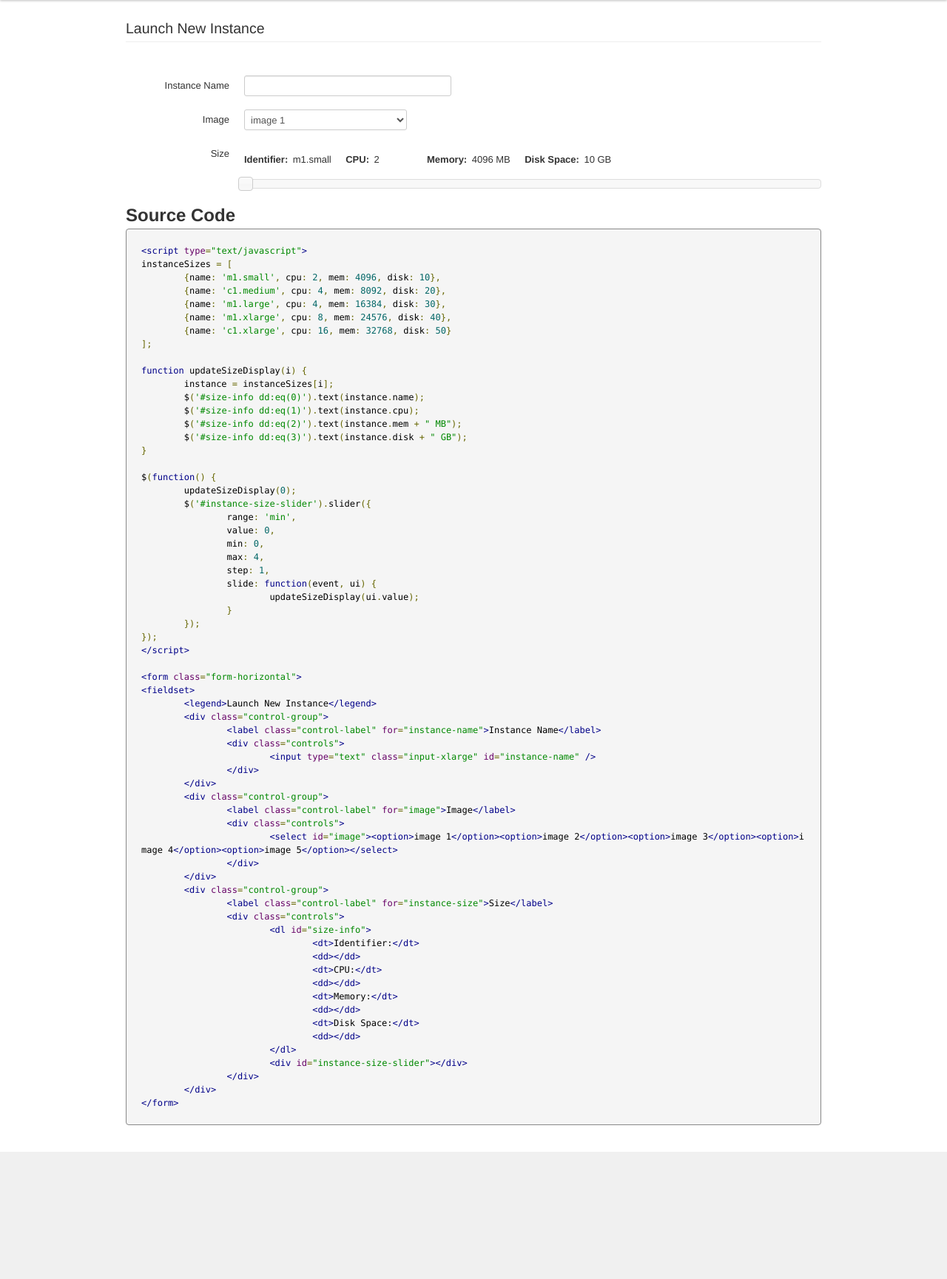
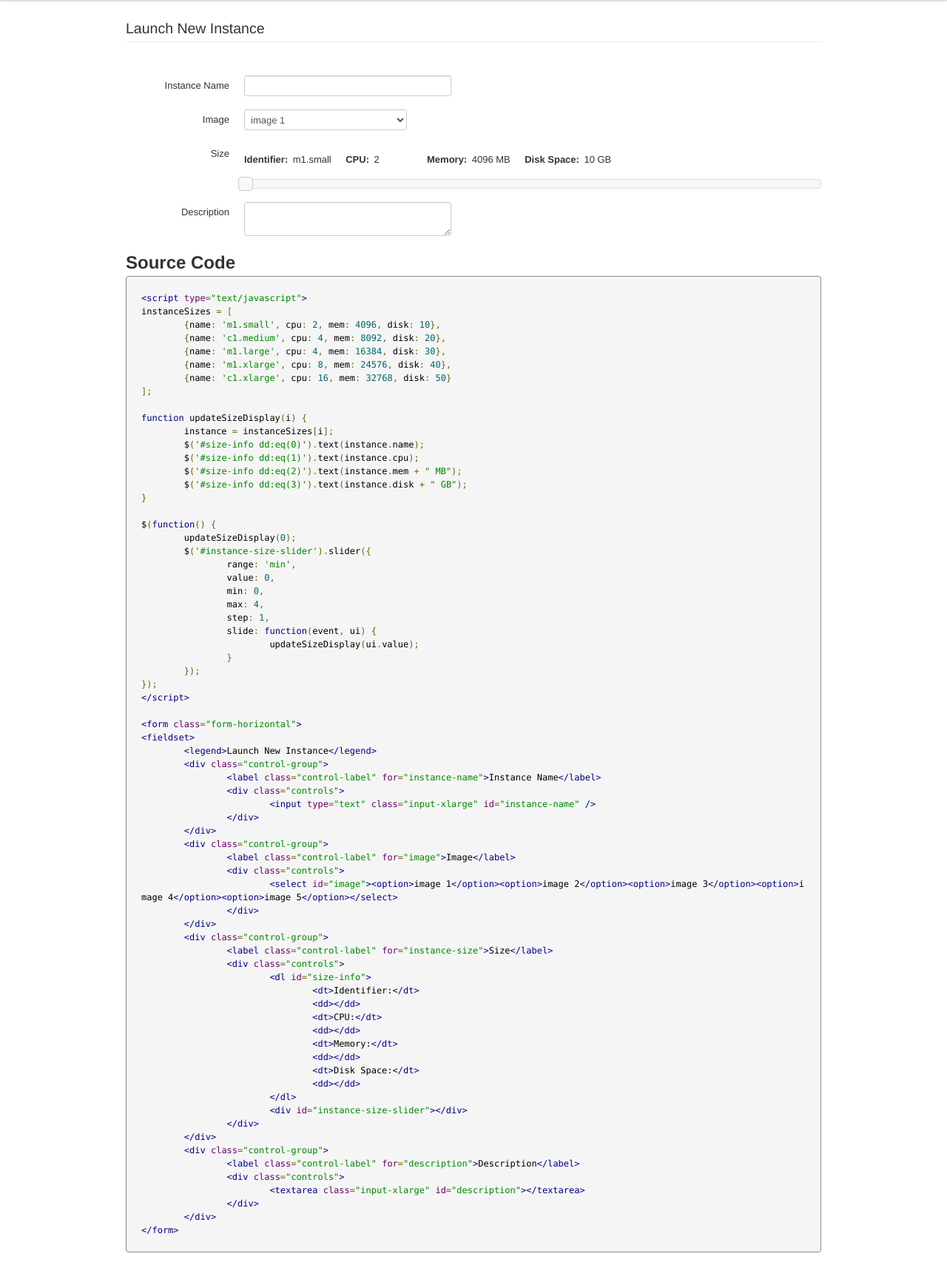
Before and after one commit to cjlarose/ui-demo, a PHP site: page /new_instance.php in a window 1280 px wide. Shown: the part 40-1769 px from the top of the page at 74% size. Before the commit the page ends 1597 px from the top, so only its background shows below. Run offline with PHP 8.4, Linux system fonts and the light colour scheme.

Commit message:
Added description textarea to new instance form

```diff
--- a/new_instance.php
+++ b/new_instance.php
@@ -75,6 +75,12 @@ $(function() {
 			<div id="instance-size-slider"></div>
 		</div>
 	</div>
+	<div class="control-group">
+		<label class="control-label" for="description">Description</label>
+		<div class="controls">
+			<textarea class="input-xlarge" id="description"></textarea>
+		</div>
+	</div>
 </form>
 
 <?php include 'footer.php'; ?>
```
